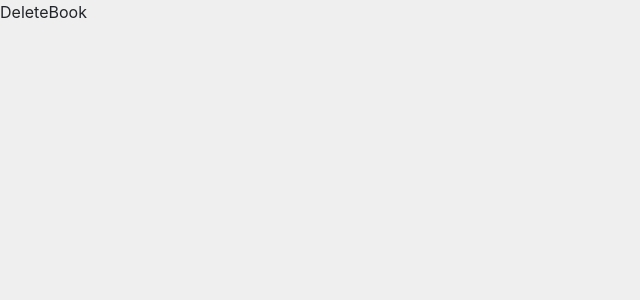
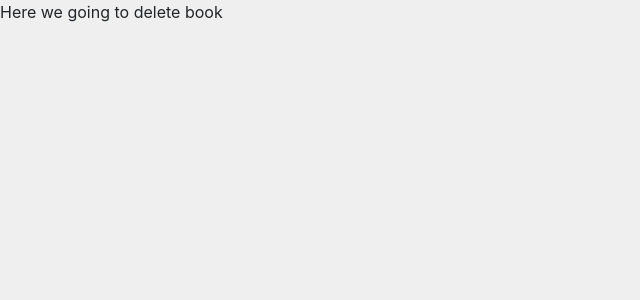
Before and after one commit to McQueeen95/projectCS309-Book_Store, a React (Create React App) app in the folder frontEnd/: page /admin/delete in a window 1280 px wide. Shown: the top 300 px of the page, without its empty margins (0-640 px from the left). Built offline with nearby package versions, Linux system fonts and the light colour scheme.

Commit message:
Update DeleteBook.js

```diff
--- a/frontEnd/src/component/admin/DeleteBook.js
+++ b/frontEnd/src/component/admin/DeleteBook.js
@@ -2,7 +2,7 @@ import React from 'react'
 
 function DeleteBook() {
   return (
-    <div>DeleteBook</div>
+    <div>Here we going to delete book</div>
   )
 }
 
```
